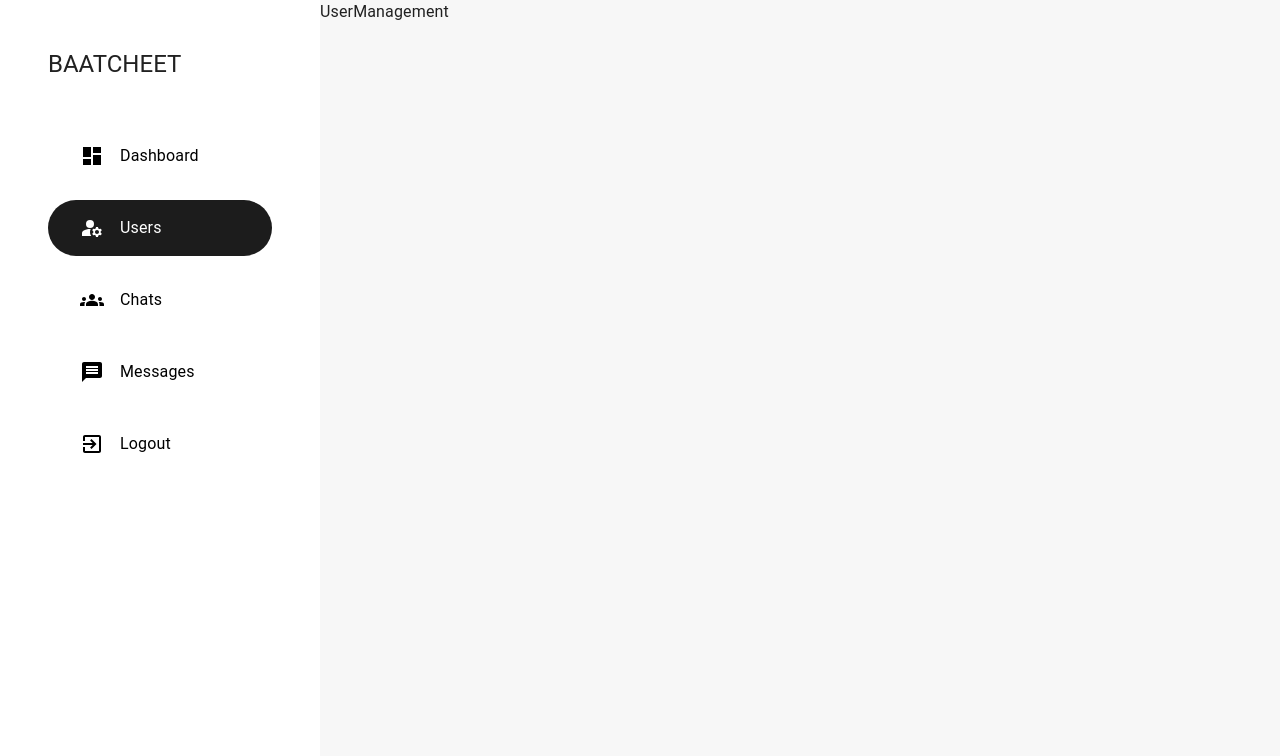
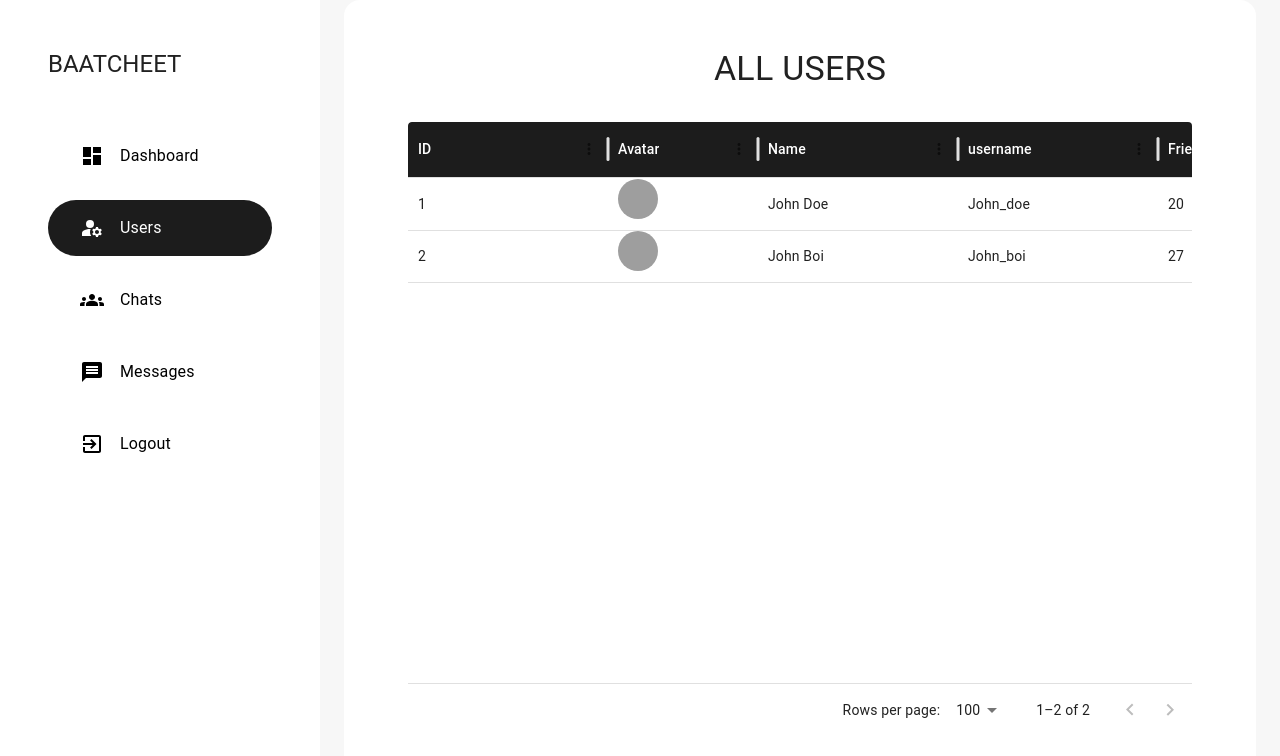
Before and after one commit to riteshK8055/Understanding_React, a React (Vite) app in the folder BaatCheet/client/: page /admin/users in a window 1280 px wide. Shown: the top 756 px of the page. Built offline with nearby package versions, Linux system fonts and the light colour scheme; grey boxes are pictures that could not be loaded.

Commit message:
usermanagement section complete

```diff
--- a/BaatCheet/client/package.json
+++ b/BaatCheet/client/package.json
@@ -14,6 +14,7 @@
     "@emotion/styled": "^11.11.5",
     "@mui/icons-material": "^5.15.14",
     "@mui/material": "^5.15.14",
+    "@mui/x-data-grid": "^7.1.1",
     "6pp": "^1.1.15",
     "moment": "^2.30.1",
     "react": "^18.2.0",
--- /dev/null
+++ b/BaatCheet/client/src/components/shared/Table.jsx
@@ -0,0 +1,66 @@
+import React from 'react';
+import {Container , Paper, Typography} from "@mui/material";
+import {DataGrid} from "@mui/x-data-grid";
+import {matBlack} from "../../constants/color";
+
+const Table = ({rows , columns , heading , rowHeight = 52}) => {
+  return (
+
+
+    <Container
+      sx={{
+        height:"100vh",
+      }}
+    >
+
+
+<Paper
+  elevation={3}
+  sx={{
+    padding : "1rem 4rem",
+    borderRadius : "1rem",
+    margin : "auto",
+    width : "100%",
+    overflow : "hidden",
+    height : "100%",
+    boxShadow : "none",
+  }}
+>
+
+   <Typography
+
+     textAlign = {"center"}
+     variant = "h4"
+     sx = {{
+        margin : "2rem",
+        textTransform : "uppercase",
+     }}
+   >
+    {heading}
+   </Typography>
+
+   <DataGrid
+     rows={rows}
+     columns={columns}
+     rowHeight={rowHeight}
+     style={{
+        height : "80%",
+     }}
+
+     sx={{
+        border : "none",
+        ".table-header" : {
+
+            bgcolor : matBlack,
+            color : "white"
+        }
+     }}
+
+    />
+</Paper>
+
+    </Container>
+  )
+}
+
+export default Table
--- a/BaatCheet/client/src/constants/sampleData.js
+++ b/BaatCheet/client/src/constants/sampleData.js
@@ -281,3 +281,29 @@
 
 
 ]
+
+
+export const dashboardData = {
+
+  users: [
+
+    {
+      name : "John Doe",
+      avatar : "https://www.w3schools.com/howto/img_avatar.png",
+      _id : "1",
+      username : "John_doe",
+      friends : 20,
+      groups : 5,
+    },
+
+    {
+      name : "John Boi",
+      avatar : "https://www.w3schools.com/howto/img_avatar.png",
+      _id : "2",
+      username : "John_boi",
+      friends : 27,
+      groups : 15,
+    }
+
+  ],
+}
--- a/BaatCheet/client/src/pages/admin/UserManagement.jsx
+++ b/BaatCheet/client/src/pages/admin/UserManagement.jsx
@@ -1,10 +1,69 @@
-import React from 'react'
+import React , {useEffect, useState} from 'react'
 import AdminLayout from '../../components/layout/AdminLayout'
+import Table from '../../components/shared/Table'
+ import  {dashboardData} from "../../constants/sampleData"
+import { transformImage }  from "../../lib/features"
+import {Avatar } from "@mui/material"
 
+
+const columns = [
+
+   {
+      field : "id",
+      headerName : "ID",
+      headerClassName : "table-header",
+      width : 200,
+   },
+
+   {
+      field : "avatar",
+      headerName : "Avatar",
+      headerClassName : "table-header",
+      width : 150,
+      renderCell : (params) => <Avatar alt={params.row.name} src = {params.row.avatar} />,
+   },
+
+   {
+      field: "name",
+      headerName : "Name",
+      headerClassName: "table-header",
+      width:200,
+   },
+
+   {
+      field: "username",
+      headerName : "username",
+      headerClassName: "table-header",
+      width:200,
+   },
+
+   {
+      field: "friends",
+      headerName : "Friends",
+      headerClassName: "table-header",
+      width:150,
+   },
+
+   {
+      field: "groups",
+      headerName : "Groups",
+      headerClassName: "table-header",
+      width:200,
+   }
+];
 const UserManagement = () => {
+
+   const [rows , setRows] = useState([]);
+
+
+   useEffect(() =>{
+
+      setRows(dashboardData.users.map(i =>({...i , id:i._id, avatar : transformImage(i.avatar,50)})));
+   },[])
+
   return (
      <AdminLayout>
-        <div>UserManagement</div>
+        <Table heading={"All Users"} columns={columns} rows={rows}/>
      </AdminLayout>
   )
 }
```
Also changed, not shown: 1 other file (tests, documents, lock files or other folders).
